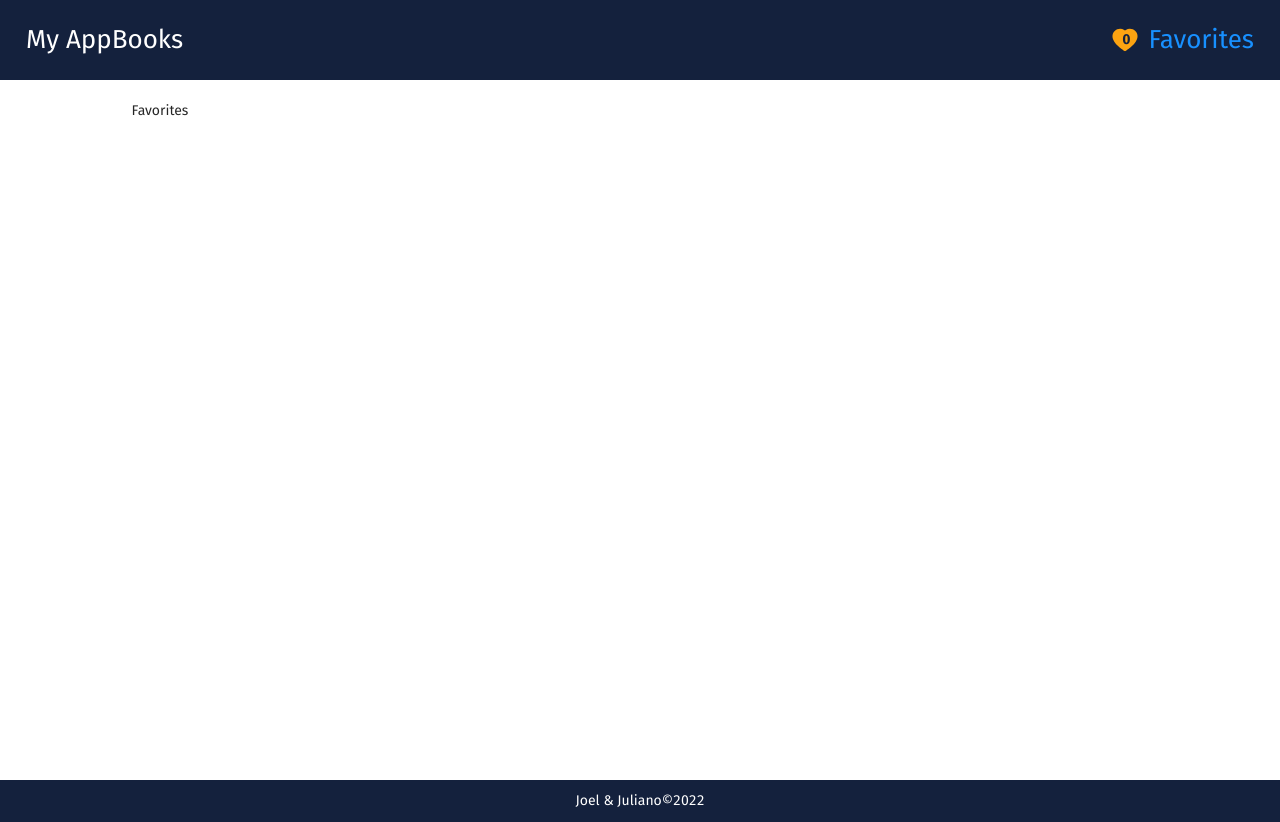
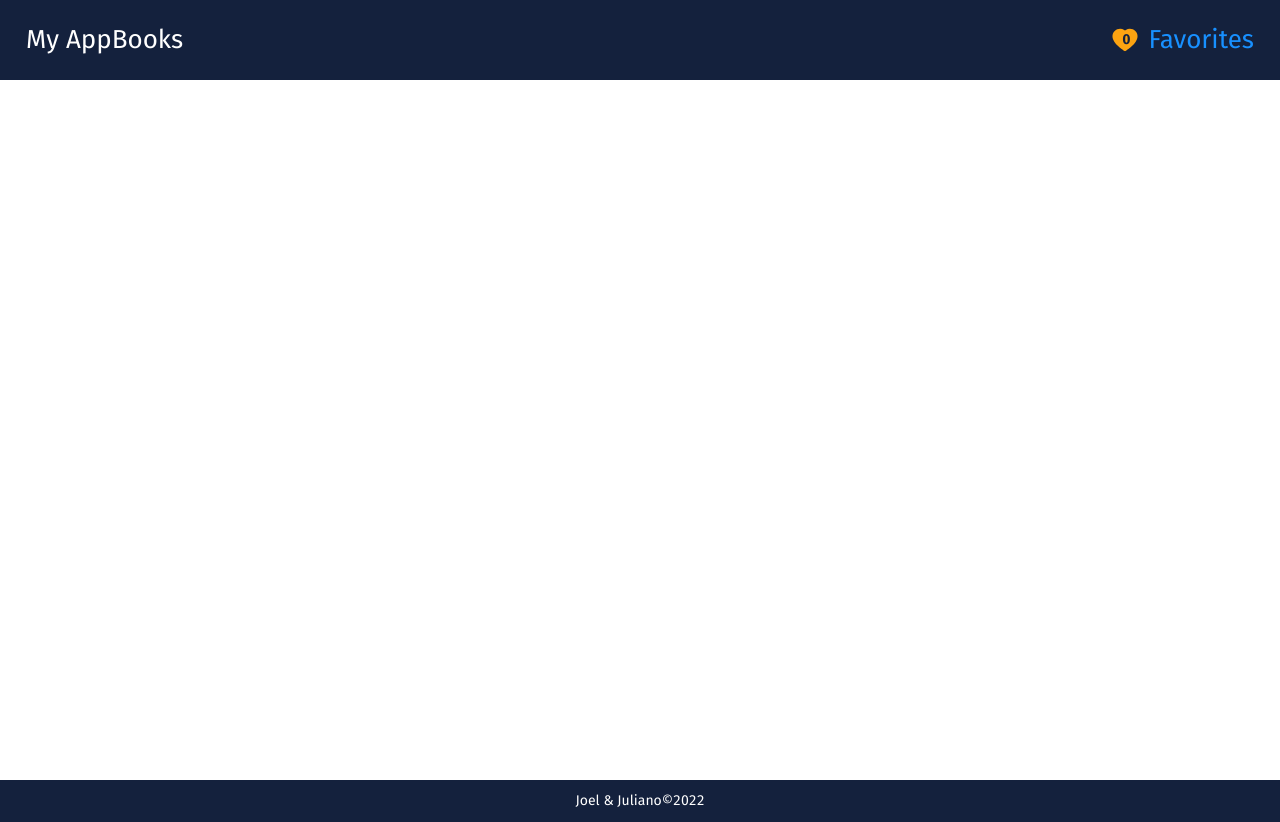
Before and after one commit to atejap05/bootcamp-dev-web-project02, a React (Create React App) app: page /favorites in a window 1280 px wide. Built offline with nearby package versions, Linux system fonts and the light colour scheme.

Commit message:
inicia estilizacao de card favorites

```diff
--- a/src/pages/Favorites.jsx
+++ b/src/pages/Favorites.jsx
@@ -1,8 +1,29 @@
 import React from "react";
 import Layout from "../components/Layout/Layout";
+import { useFavoritesContext } from "../context/favoritesContext";
+import CardDetails from "../components/UI/CardDetails";
 
 const Favorites = () => {
-  return <Layout>Favorites</Layout>;
+  const { faddToFavorites, removeFromFavorites, favorites } =
+    useFavoritesContext();
+
+  console.log(favorites);
+  return (
+    <Layout>
+      {favorites.map(book => (
+        <CardDetails
+          key={book.id}
+          title={book.title}
+          image={book["image_url"]}
+          authors={book.authors}
+          genres={book.genres}
+          num_pages={book.num_pages}
+          rating={book.rating}
+          description={book.description}
+        />
+      ))}
+    </Layout>
+  );
 };
 
 export default Favorites;
```
